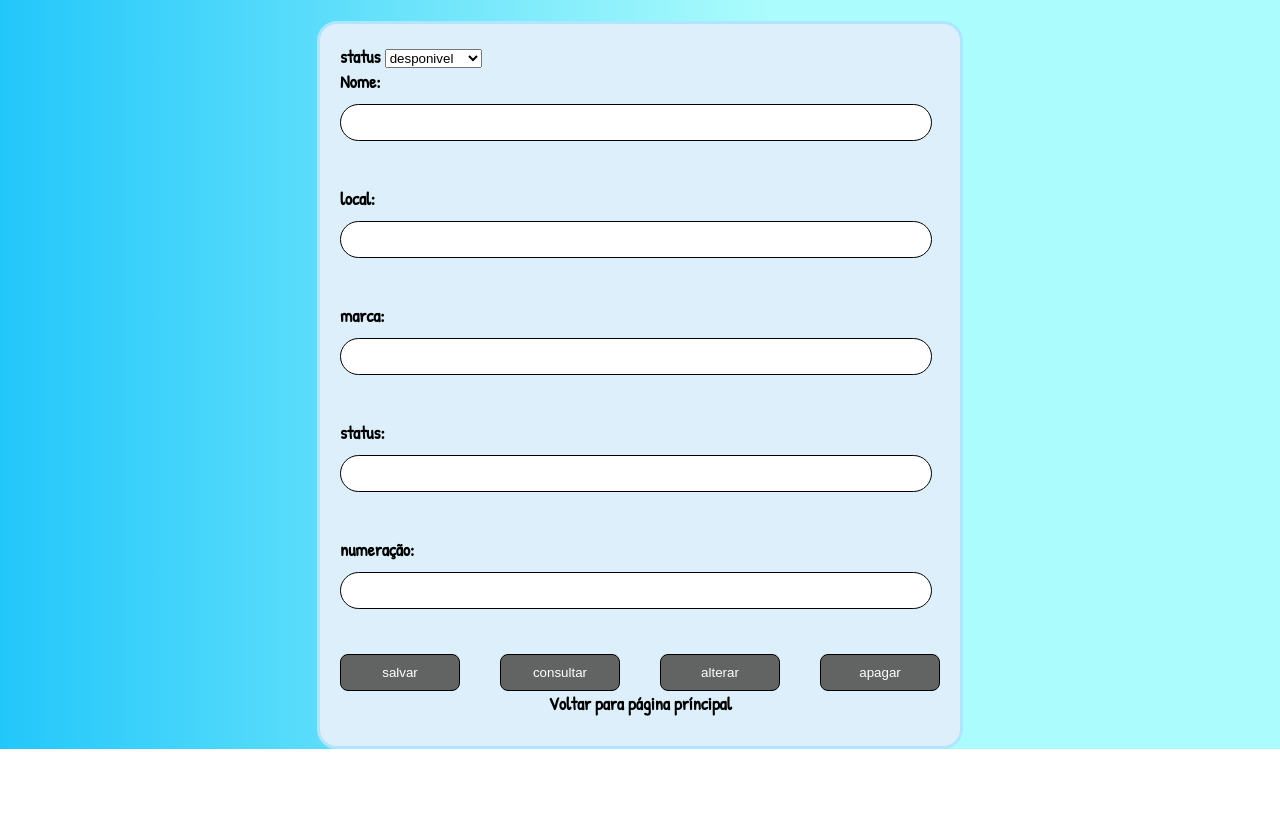
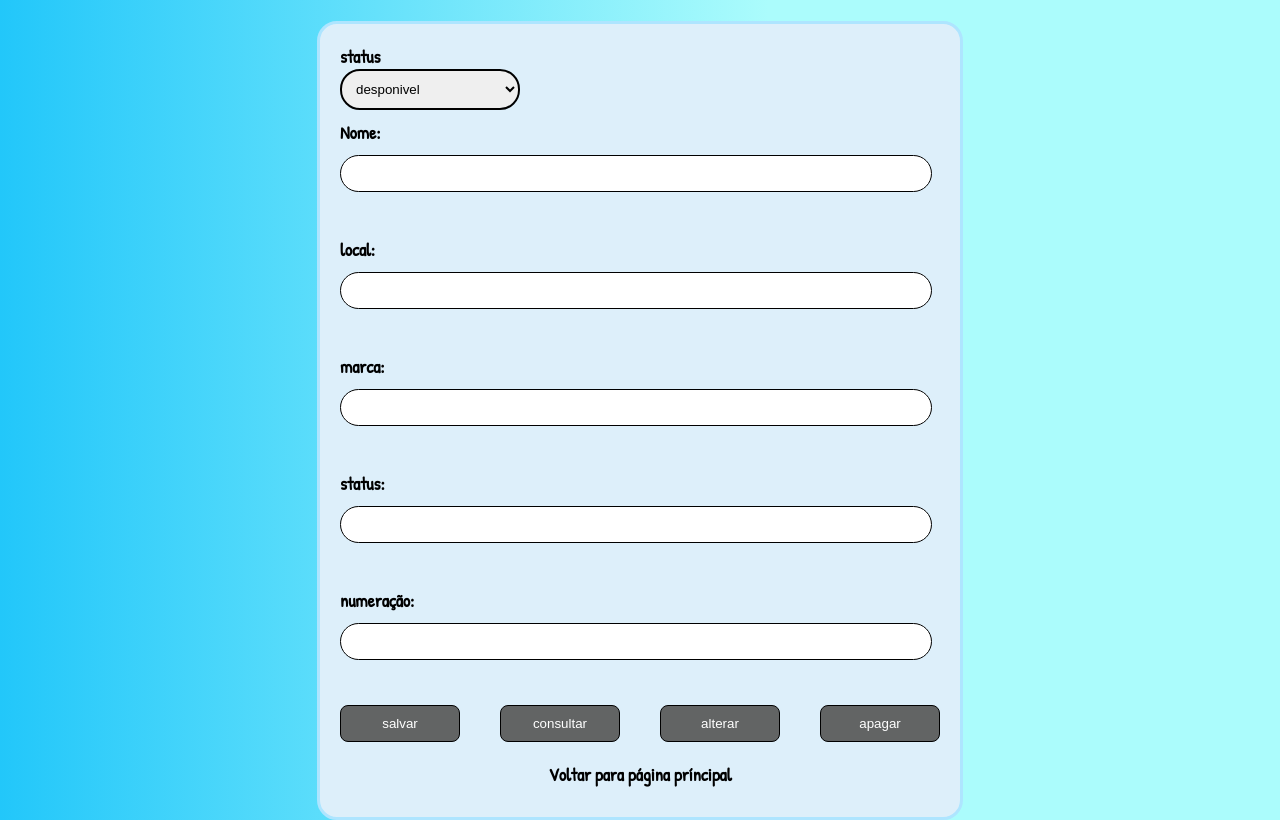
Before and after one commit to ndurantec/equipamento_front, a plain HTML site: page page/equipamento.html in a window 1280 px wide. Shown: the part 192-1012 px from the top of the page. Before the commit the page ends 941 px from the top, so only its background shows below. Drawn offline with Linux system fonts and the light colour scheme; no server answers; a web font is replaced by a local one.

Commit message:
arrumei o css

```diff
--- a/asset/style/equipamento.css
+++ b/asset/style/equipamento.css
@@ -104,10 +104,7 @@ body {
     color: black;
     display: flex;
     justify-content: center;
-<<<<<<< HEAD
     margin-top: 20px;
-  }
-=======
   }
 
   #desponivel{
@@ -115,9 +112,8 @@ body {
     width: 30%;
     padding: 10px;
     margin-bottom: 10px;
-  border: px solid #ccc;
-  border-radius: px;
+    border: 2px solid #000000;
+    border-radius: 20px;
     display: block;
     margin-bottom: 10px;
   }
->>>>>>> 9d9b93bfebdf5653d9d869af6d162e4df4b2e63c
```
Lines whose indentation alone changed are shown as unchanged.
